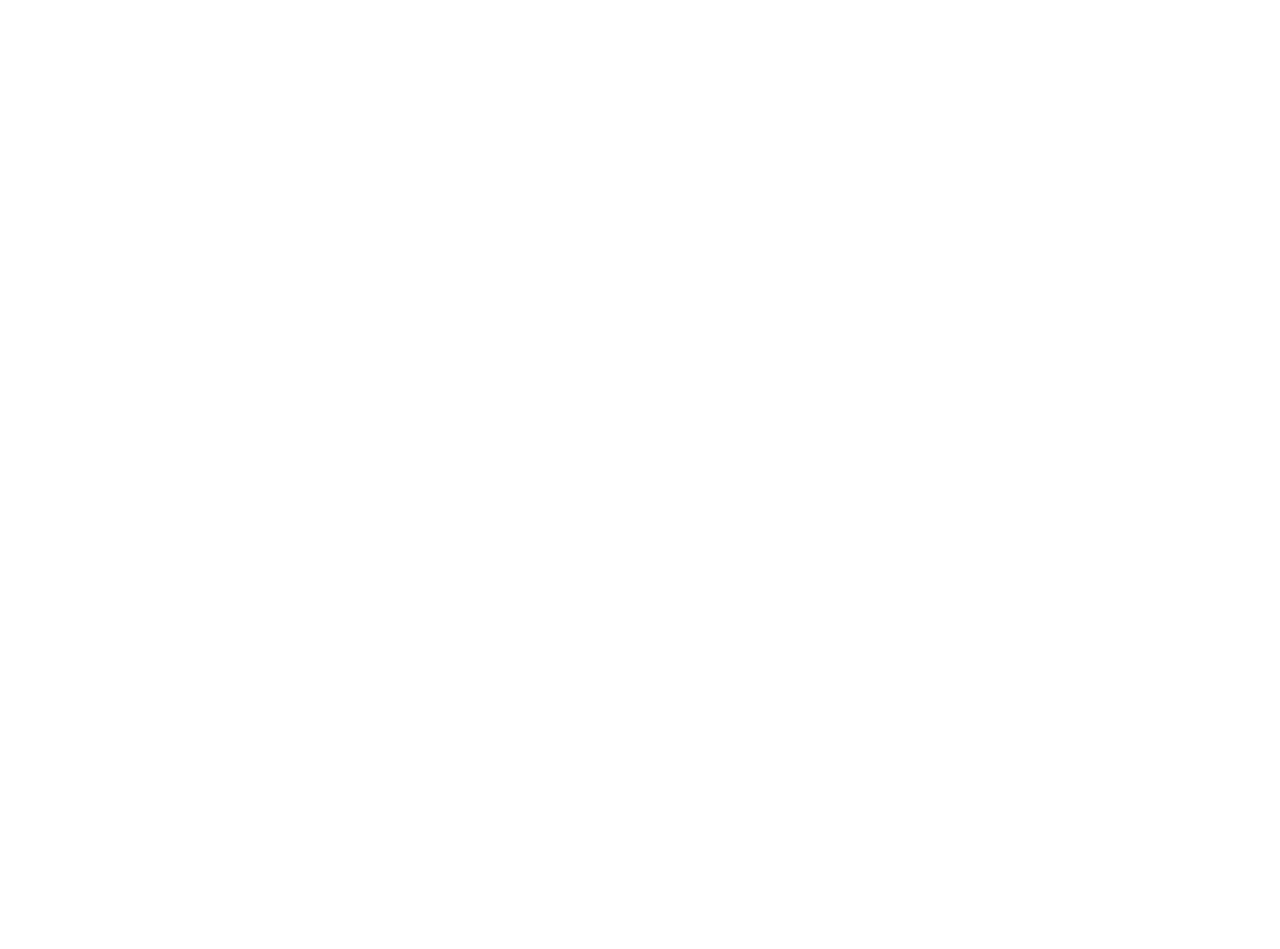
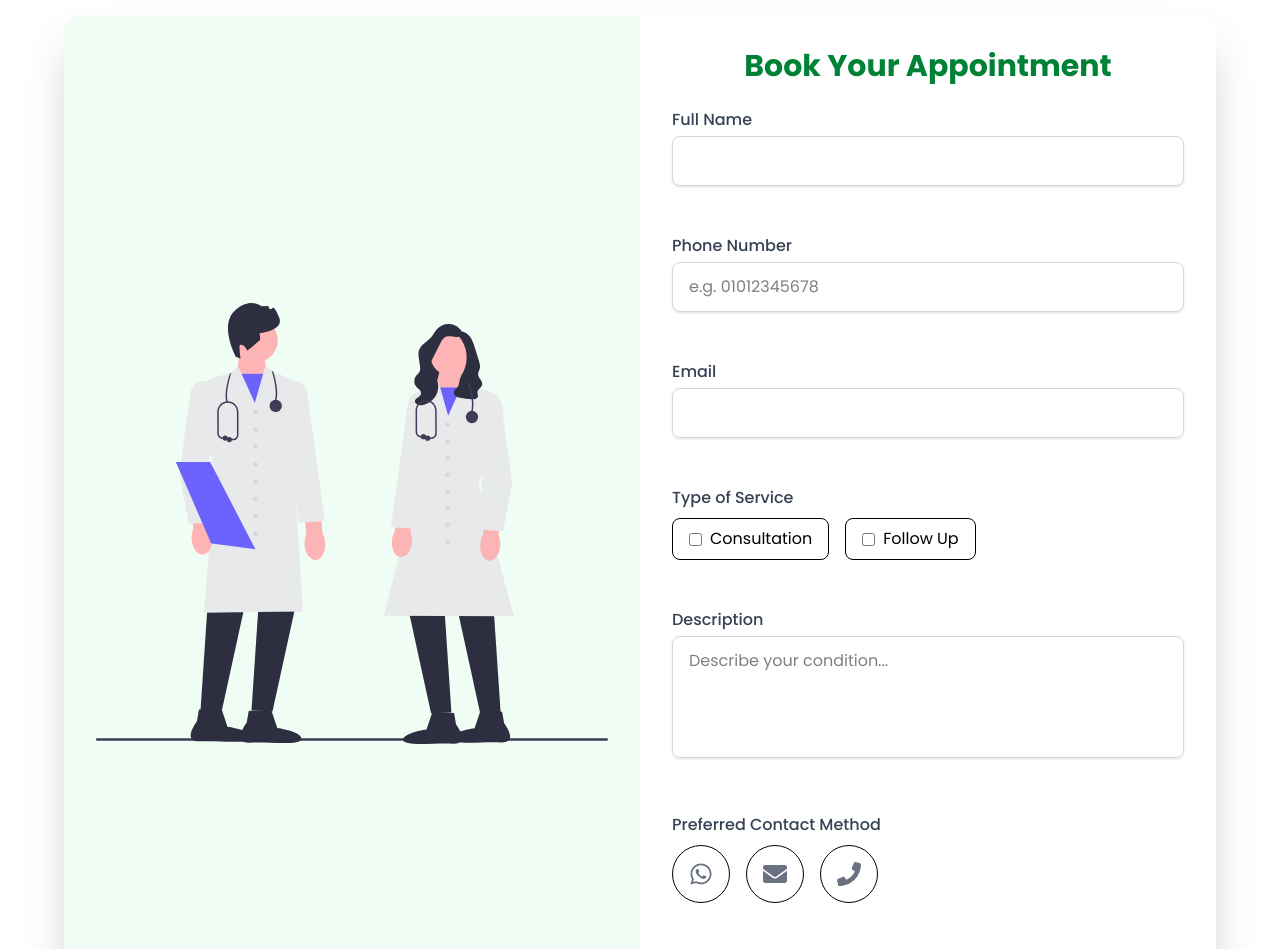
Before and after one commit to OmarIsmail277/HealthyHive, a React (Vite) app: page / in a window 1280 px wide. Shown: the top 949 px of the page. Before the commit the page ends 800 px from the top, so only its background shows below. Built offline with nearby package versions, Linux system fonts and the light colour scheme.

Commit message:
consultation page added

```diff
--- a/src/App.jsx
+++ b/src/App.jsx
@@ -1,6 +1,7 @@
 import { BrowserRouter } from "react-router-dom";
+import Consultations from "./components/Consultations/Consultations";
 
 function App() {
-  return <BrowserRouter>{/* Put your Components here */}</BrowserRouter>;
+  return <BrowserRouter><Consultations/></BrowserRouter>;
 }
 export default App;
--- /dev/null
+++ b/src/components/Consultations/Consultations.jsx
@@ -0,0 +1,265 @@
+import { useState } from "react";
+import { FaWhatsapp, FaEnvelope, FaPhone } from "react-icons/fa";
+
+export default function ServiceForm() {
+  const [formData, setFormData] = useState({
+    fullName: "",
+    phone: "",
+    email: "",
+    serviceType: "",
+    description: "",
+    preferredContact: "",
+  });
+
+  const [errors, setErrors] = useState({});
+
+  const contactOptions = [
+    { icon: FaWhatsapp, label: "WhatsApp" },
+    { icon: FaEnvelope, label: "Email" },
+    { icon: FaPhone, label: "Phone Call" },
+  ];
+
+  const validate = () => {
+    const newErrors = {};
+
+    if (!formData.fullName.trim()) newErrors.fullName = "Full Name is required";
+
+    if (!formData.phone.trim()) {
+      newErrors.phone = "Phone Number is required";
+    } else if (!/^\d{11}$/.test(formData.phone.trim())) {
+      newErrors.phone = "Phone Number must be exactly 11 digits";
+    }
+
+    if (!formData.email.trim()) {
+      newErrors.email = "Email is required";
+    } else if (
+      !/^[A-Z0-9._%+-]+@[A-Z0-9.-]+\.[A-Z]{2,}$/i.test(formData.email.trim())
+    ) {
+      newErrors.email = "Invalid email address";
+    }
+
+    if (!formData.serviceType) newErrors.serviceType = "Please select a service";
+
+    if (!formData.description.trim())
+      newErrors.description = "Description is required";
+
+    if (!formData.preferredContact)
+      newErrors.preferredContact = "Please select a contact method";
+
+    setErrors(newErrors);
+
+    return Object.keys(newErrors).length === 0;
+  };
+
+  const handleSubmit = (e) => {
+    e.preventDefault();
+    if (validate()) {
+      setFormData({
+        fullName: "",
+        phone: "",
+        email: "",
+        serviceType: "",
+        description: "",
+        preferredContact: "",
+      });
+      setErrors({});
+    }
+  };
+
+  const inputBaseClasses =
+    "mt-1 w-full px-4 py-3 border rounded-lg shadow-sm focus:outline-none focus:border-green-500 transition";
+
+  return (
+    <div className="min-h-screen flex items-center justify-center p-4">
+      <div className="bg-white shadow-2xl rounded-2xl w-full max-w-6xl flex flex-col md:flex-row overflow-hidden">
+        <div className="w-full md:w-1/2 bg-green-50 flex items-center justify-center p-8">
+          <img
+            src="/images/Consultations/doctors.svg"
+            alt="Doctor Illustration"
+            className="w-3/4 md:w-full max-w-sm transition-transform duration-500 hover:scale-105"
+          />
+        </div>
+
+        <form
+          onSubmit={handleSubmit}
+          className="w-full md:w-1/2 p-8 space-y-6"
+          noValidate
+        >
+          <h2 className="text-3xl font-bold text-green-700 text-center">
+            Book Your Appointment
+          </h2>
+
+          <div>
+            <label className="block font-medium text-gray-700">Full Name</label>
+            <input
+              type="text"
+              value={formData.fullName}
+              onChange={(e) =>
+                setFormData({ ...formData, fullName: e.target.value })
+              }
+              className={`${inputBaseClasses} ${
+                errors.fullName ? "border-red-500" : "border-gray-300"
+              }`}
+            />
+            <p
+              className="text-red-600 mt-1 text-sm min-h-[1.25rem]"
+              aria-live="assertive"
+            >
+              {errors.fullName || "\u00A0"}
+            </p>
+          </div>
+
+          <div>
+            <label className="block font-medium text-gray-700">
+              Phone Number
+            </label>
+            <input
+              type="tel"
+              placeholder="e.g. 01012345678"
+              value={formData.phone}
+              onChange={(e) =>
+                setFormData({ ...formData, phone: e.target.value })
+              }
+              className={`${inputBaseClasses} ${
+                errors.phone ? "border-red-500" : "border-gray-300"
+              }`}
+            />
+            <p
+              className="text-red-600 mt-1 text-sm min-h-[1.25rem]"
+              aria-live="assertive"
+            >
+              {errors.phone || "\u00A0"}
+            </p>
+          </div>
+
+          <div>
+            <label className="block font-medium text-gray-700">Email</label>
+            <input
+              type="email"
+              value={formData.email}
+              onChange={(e) =>
+                setFormData({ ...formData, email: e.target.value })
+              }
+              className={`${inputBaseClasses} ${
+                errors.email ? "border-red-500" : "border-gray-300"
+              }`}
+            />
+            <p
+              className="text-red-600 mt-1 text-sm min-h-[1.25rem]"
+              aria-live="assertive"
+            >
+              {errors.email || "\u00A0"}
+            </p>
+          </div>
+
+          <div>
+            <span className="block font-medium text-gray-700 mb-2">
+              Type of Service
+            </span>
+            <div className="flex gap-4">
+              {["Consultation", "Follow Up"].map((type) => (
+                <label
+                  key={type}
+                  className={`flex items-center gap-2 px-4 py-2 rounded-lg border cursor-pointer transition ${
+                    formData.serviceType === type
+                      ? "bg-green-100 border-green-500"
+                      : "hover:bg-green-50"
+                  }`}
+                >
+                  <input
+                    type="checkbox"
+                    checked={formData.serviceType === type}
+                    onChange={() =>
+                      setFormData({
+                        ...formData,
+                        serviceType:
+                          formData.serviceType === type ? "" : type,
+                      })
+                    }
+                    className="form-checkbox"
+                  />
+                  {type}
+                </label>
+              ))}
+            </div>
+            <p
+              className="text-red-600 mt-1 text-sm min-h-[1.25rem]"
+              aria-live="assertive"
+            >
+              {errors.serviceType || "\u00A0"}
+            </p>
+          </div>
+
+          <div>
+            <label className="block font-medium text-gray-700">Description</label>
+            <textarea
+              rows="4"
+              placeholder="Describe your condition..."
+              value={formData.description}
+              onChange={(e) =>
+                setFormData({ ...formData, description: e.target.value })
+              }
+              className={`${inputBaseClasses} resize-none ${
+                errors.description ? "border-red-500" : "border-gray-300"
+              }`}
+            ></textarea>
+            <p
+              className="text-red-600 mt-1 text-sm min-h-[1.25rem]"
+              aria-live="assertive"
+            >
+              {errors.description || "\u00A0"}
+            </p>
+          </div>
+
+          <div>
+            <span className="block font-medium text-gray-700 mb-2">
+              Preferred Contact Method
+            </span>
+            <div className="flex gap-4">
+              {contactOptions.map((option) => {
+                const Icon = option.icon;
+                return (
+                  <button
+                    type="button"
+                    key={option.label}
+                    onClick={() =>
+                      setFormData({ ...formData, preferredContact: option.label })
+                    }
+                    aria-pressed={formData.preferredContact === option.label}
+                    className={`p-4 rounded-full border transition ${
+                      formData.preferredContact === option.label
+                        ? "bg-green-100 border-green-500 scale-110"
+                        : "hover:bg-green-50"
+                    }`}
+                  >
+                    <Icon
+                      size={24}
+                      className={
+                        formData.preferredContact === option.label
+                          ? "text-button"
+                          : "text-gray-500"
+                      }
+                    />
+                  </button>
+                );
+              })}
+            </div>
+            <p
+              className="text-red-600 mt-1 text-sm min-h-[1.25rem]"
+              aria-live="assertive"
+            >
+              {errors.preferredContact || "\u00A0"}
+            </p>
+          </div>
+
+          <button
+            type="submit"
+            className="w-full bg-button text-white py-3 rounded-lg shadow-lg hover:bg-green-700 transition-transform transform hover:scale-105"
+          >
+            Submit
+          </button>
+        </form>
+      </div>
+    </div>
+  );
+}
```
Also changed, not shown: public/images/Consultations/doctors.svg (added).
